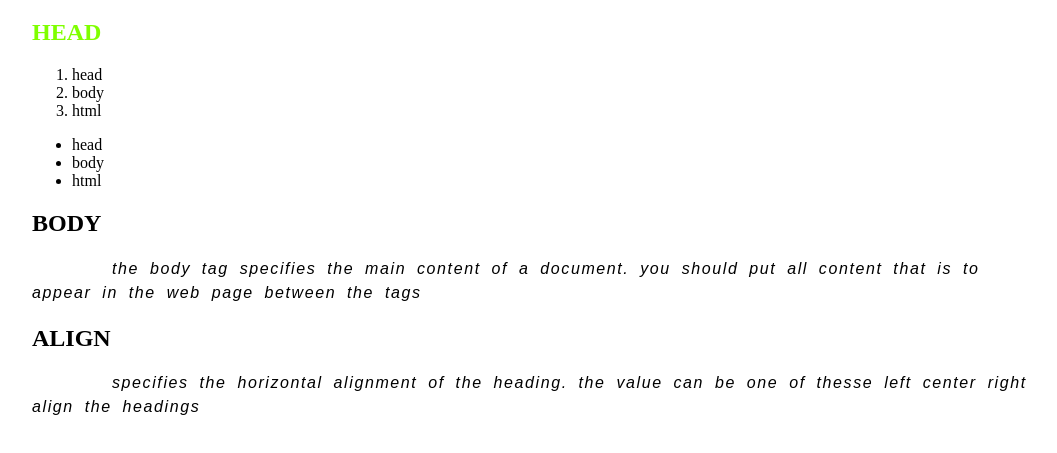
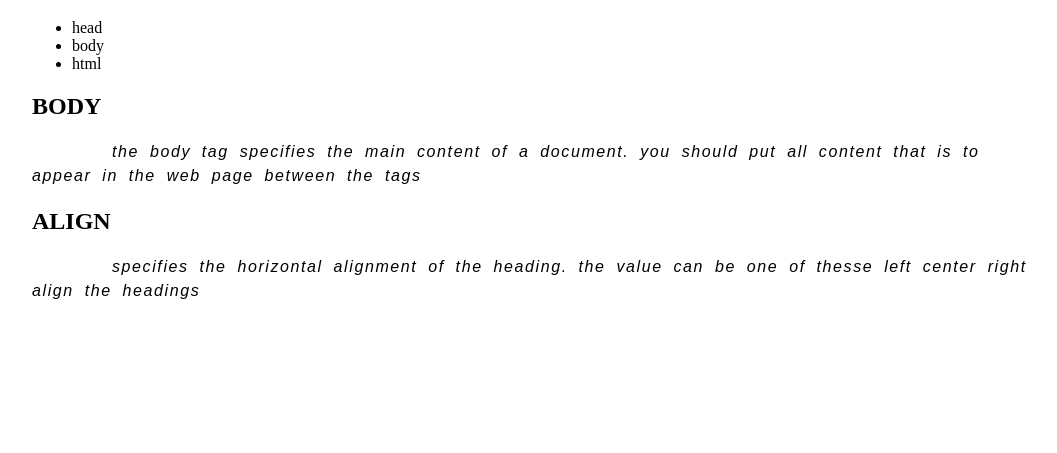
Before and after one commit to Karthikeyan2420/mern_stack, a plain HTML site: page index.html in a window 1280 px wide. Shown: the part 197-650 px from the top of the page, without its empty margins (104-1161 px from the left). Drawn offline with Linux system fonts and the light colour scheme.

Commit message:
Update index.html

```diff
--- a/index.html
+++ b/index.html
@@ -12,13 +12,7 @@
     <header class="container"><h1><a href=""> Learning CSS</a></h1></header>
     <main class="container">
         <article>
-            <h2><a href="www.google.com"> HEAD</a></h2>
-           <!--  <p >the head tag defines a heml document header. the header contains information about the document.</p> -->
-            <ol>
-                <li>head</li>
-                <li>body</li>
-                <li>html</li>
-            </ol>
+
             <ul>
                 <li>head</li>
                 <li>body</li>
```
